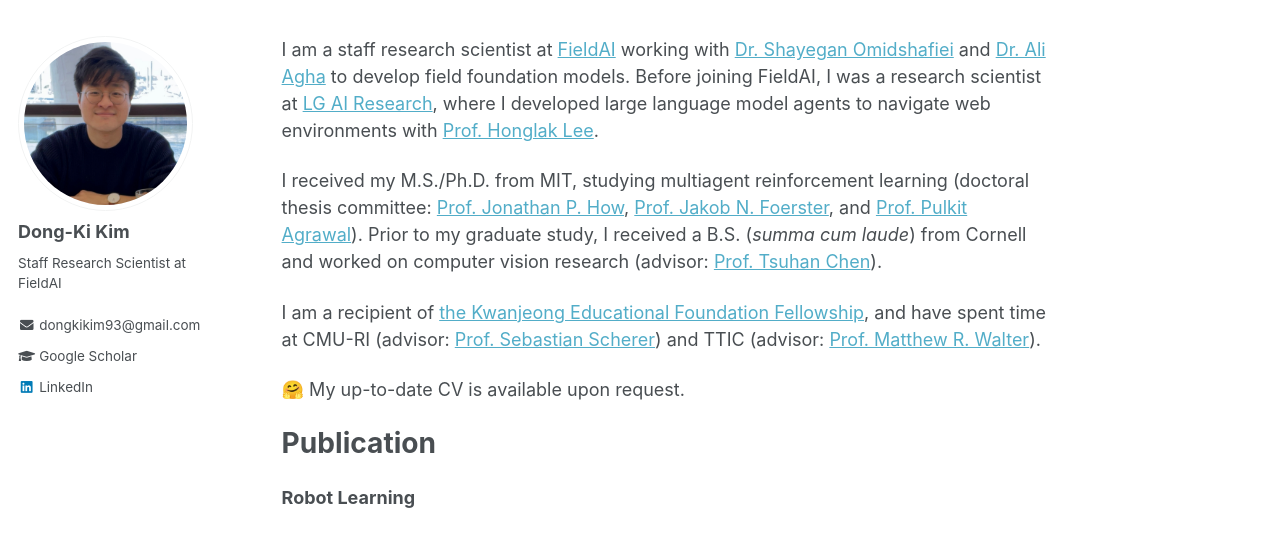
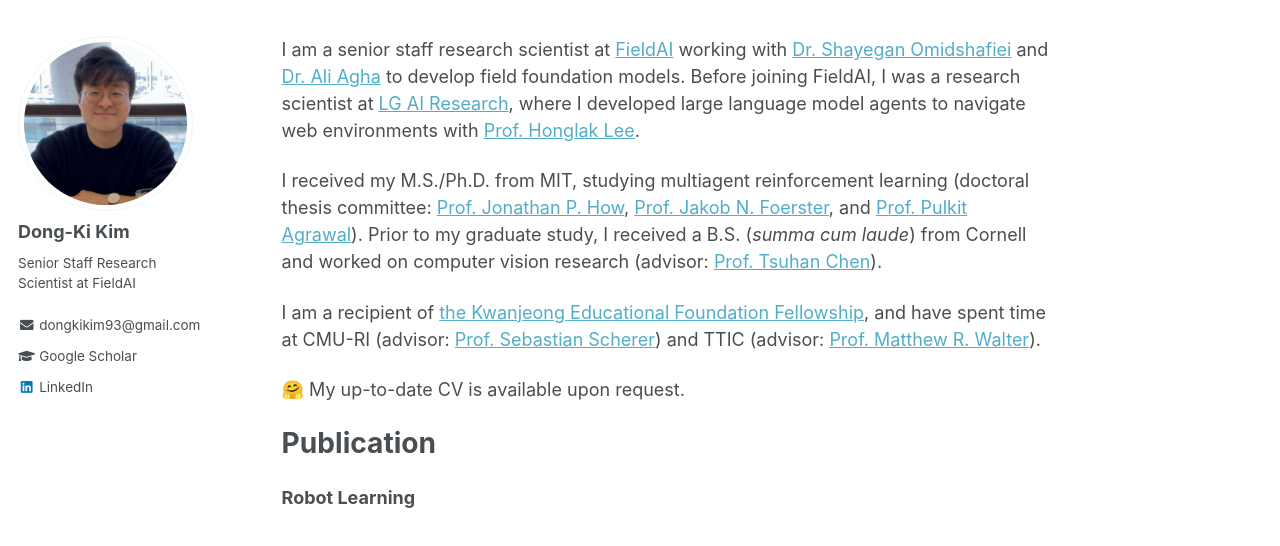
Before and after one commit to dkkim93/dkkim93.github.io, a Jekyll site: the page built from _pages/about.md, in a window 1280 px wide and 900 px high, cut to the strip 0-546 px from the top of the window. Built offline with Jekyll 4.4.1, drawn with Linux system fonts in a browser that asks for light colours.

Commit message:
Update title to Senior Staff Research Scientist.
Co-authored-by: Cursor <cursoragent@cursor.com>

```diff
--- a/_config.yml
+++ b/_config.yml
@@ -82,7 +82,7 @@ analytics:
 author:
   name             : "Dong-Ki Kim"
   avatar           : "dongki2.JPG"
-  bio              : "Staff Research Scientist at FieldAI"
+  bio              : "Senior Staff Research Scientist at FieldAI"
   cv               : # "https://github.com/dkkim93/dkkim93.github.io/blob/master/files/Kim_DongKi_Resume.pdf"
   location         :
   employer         :
--- a/_pages/about.md
+++ b/_pages/about.md
@@ -7,7 +7,7 @@ redirect_from:
   - /about/
   - /about.html
 ---
-I am a staff research scientist at <a href="https://fieldai.com/" target="_blank">FieldAI</a> working with <a href="https://www.linkedin.com/in/shayegan/" target="_blank">Dr. Shayegan Omidshafiei</a> and <a href="https://www.linkedin.com/in/ali-agha-7aa5212a/" target="_blank">Dr. Ali Agha</a> to develop field foundation models. Before joining FieldAI, I was a research scientist at <a href="https://www.lgresearch.ai/" target="_blank">LG AI Research</a>, where I developed large language model agents to navigate web environments with <a href="https://scholar.google.com/citations?user=fmSHtE8AAAAJ&hl=en" target="_blank">Prof. Honglak Lee</a>.
+I am a senior staff research scientist at <a href="https://fieldai.com/" target="_blank">FieldAI</a> working with <a href="https://www.linkedin.com/in/shayegan/" target="_blank">Dr. Shayegan Omidshafiei</a> and <a href="https://www.linkedin.com/in/ali-agha-7aa5212a/" target="_blank">Dr. Ali Agha</a> to develop field foundation models. Before joining FieldAI, I was a research scientist at <a href="https://www.lgresearch.ai/" target="_blank">LG AI Research</a>, where I developed large language model agents to navigate web environments with <a href="https://scholar.google.com/citations?user=fmSHtE8AAAAJ&hl=en" target="_blank">Prof. Honglak Lee</a>.
 
 I received my M.S./Ph.D. from MIT, studying multiagent reinforcement learning (doctoral thesis committee: <a href="https://scholar.google.com/citations?user=gX7rSCcAAAAJ&hl=en" target="_blank">Prof. Jonathan P. How</a>, <a href="https://www.jakobfoerster.com/" target="_blank">Prof. Jakob N. Foerster</a>, and <a href="http://people.csail.mit.edu/pulkitag/" target="_blank">Prof. Pulkit Agrawal</a>). Prior to my graduate study, I received a B.S. (*summa cum laude*) from Cornell and worked on computer vision research (advisor: <a href="https://www.nus.edu.sg/about/management/chen-tsuhan" target="_blank">Prof. Tsuhan Chen</a>).
 
```
